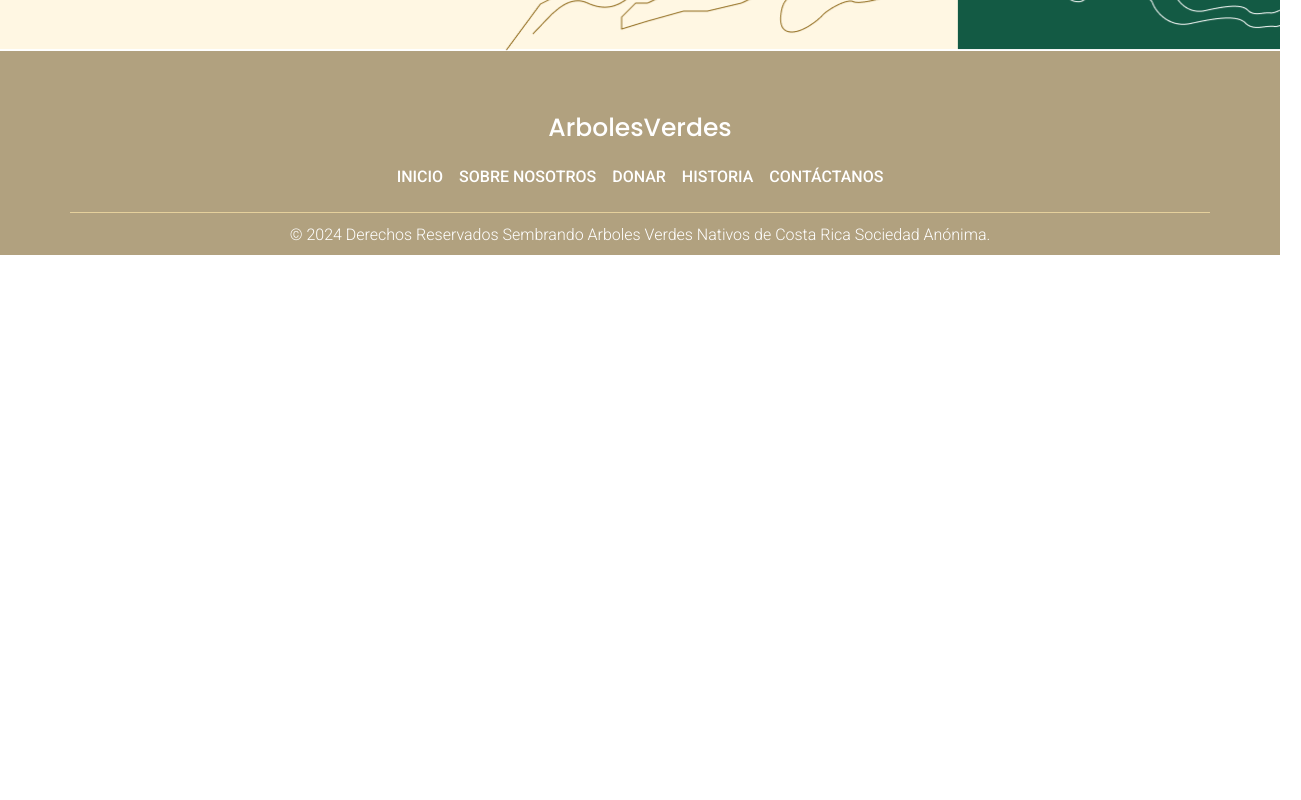
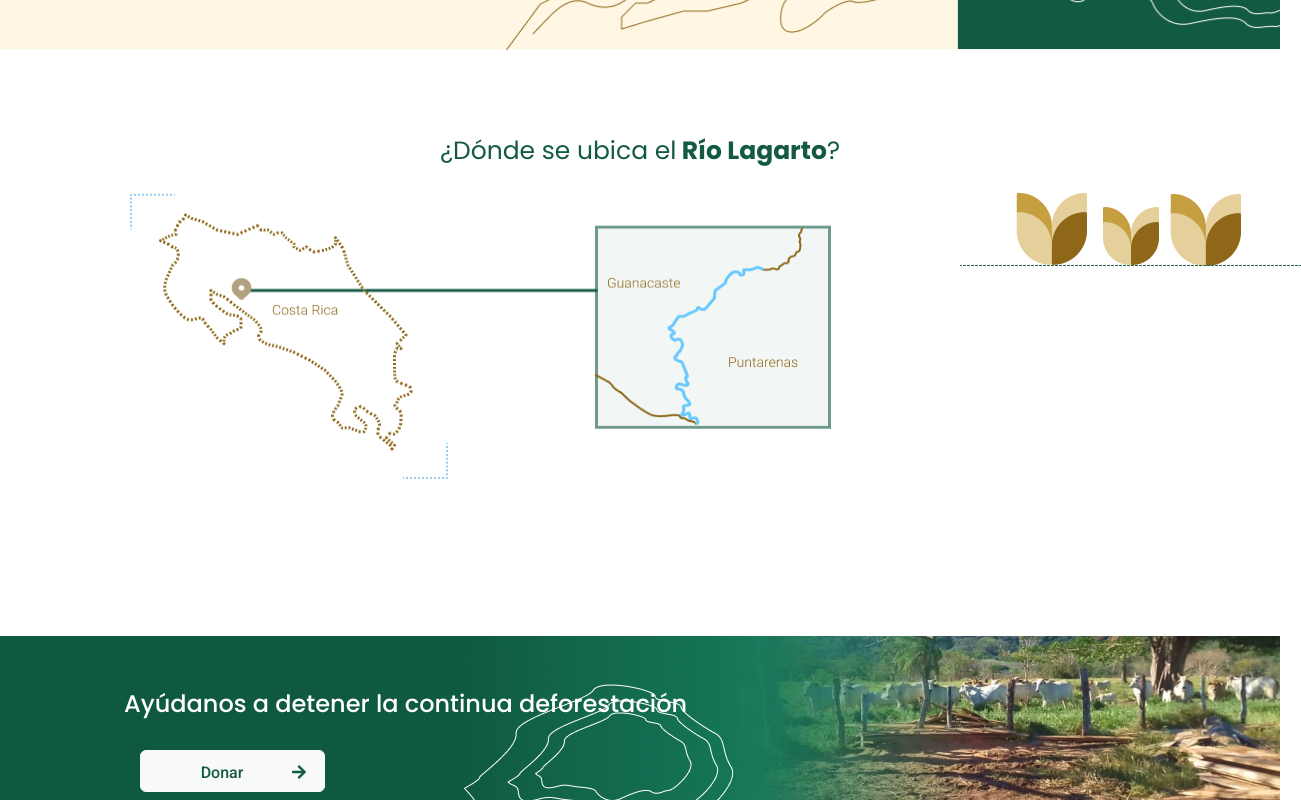
Before and after one commit to angie1798/ArbolesVerdesFront, a React (Create React App) app: page / in a window 1280 px wide. Shown: the part 1440-2240 px from the top of the page, 1301 px wide, since content can reach past the window. Before the commit the page ends 1695 px from the top, so only its background shows below. Built offline with nearby package versions, Linux system fonts and the light colour scheme.

Commit message:
implement new sections from design. Needs to refine

```diff
--- /dev/null
+++ b/src/components/button.js
@@ -0,0 +1,23 @@
+import "../styles/style.css";
+import { FaArrowRight } from "react-icons/fa";
+
+function CustomButton({color, text, textColor, linkTo}){
+return(
+    <div className={`custom-button`}>
+        <a href={linkTo} className={textColor}>
+              <button
+                type="button"
+                className={`btn ${color} ${textColor} w-100 d-flex justify-content-center`}
+              >
+                <div className="w-100 roboto-medium textArrowButton">
+                  {text}
+                </div>
+                <div className="arrow">
+                  <FaArrowRight />
+                </div>
+              </button>
+            </a>
+    </div>
+);
+}
+export default CustomButton;
--- a/src/pages/home.js
+++ b/src/pages/home.js
@@ -1,7 +1,9 @@
 import "../styles/style.css";
 import tree from "../img/trees.png";
 import deforestation from "../img/Deforestation.png"
-import { Button } from "bootstrap";
+import ubicacion from "../img/Ubicacion.png"
+import plantitas from "../img/plantitas.png"
+import CustomButton from "../components/button"
 import { FaArrowRight } from "react-icons/fa";
 
 function Home() {
@@ -20,19 +22,7 @@ function Home() {
             nisi. Nullam metus eros, dignissim in rutrum nec, egestas ac
           </p>
           <div className="buttonToDonate">
-            <a href="/donate">
-              <button
-                type="button"
-                className="btn btn-light w-100 d-flex justify-content-center"
-              >
-                <div className="w-100 roboto-medium textArrowButton">
-                  Donar
-                </div>
-                <div className="arrow">
-                  <FaArrowRight />
-                </div>
-              </button>
-            </a>
+          <CustomButton color="btn-light" textColor="text-green" text={"Donar"} linkTo={"/"}/>
           </div>
         </div>
       </div>
@@ -58,19 +48,7 @@ function Home() {
             ut, sagittis a tortor. Aliquam erat.
           </p>
           <div className="container-button-whoWeAre">
-            <a href="/donate">
-              <button
-                type="button"
-                className="btn w-100 d-flex justify-content-center"
-              >
-                <div className="w-100 roboto-medium textArrowButton">
-                  Ver más
-                </div>
-                <div className="arrow">
-                  <FaArrowRight />
-                </div>
-              </button>
-            </a>
+           <CustomButton color="custom-button-green" textColor="text-white" text={"Ver más"} linkTo={"/about-us"}/>
           </div>
         </div>
       </div>
@@ -85,25 +63,34 @@ function Home() {
           <p className="problematica-text">Lorem ipsum dolor sit amet, consectetur adipiscing elit.
             Sed ac justo nisi. Nullam metus eros, dignissim in rutrum.</p>
             <div className="container-button-whoWeAre problematica-button">
-            <a href="/donate">
-              <button
-                type="button"
-                className="btn w-100 d-flex justify-content-center"
-              >
-                <div className="w-100 roboto-medium textArrowButton">
-                  Ver más
-                </div>
-                <div className="arrow">
-                  <FaArrowRight />
-                </div>
-              </button>
-            </a>
+            <CustomButton color="custom-button-green" textColor="text-white" text={"Ver más"} linkTo={"/about-us"}/>
           </div>
         </div>
         <div className="container-right">
           <img src={deforestation}/>
         </div>
       </div>
+      {/*fin de la sección 3*/}
+      {/**inicio de la seccion 4 */}
+      <h3 className="poppins-regular title-ubicacion">¿Dónde se ubica el <b>&nbsp;Río Lagarto</b>?</h3>
+      <div className="w-100 d-flex container-ubicacion">
+        <div className="w-75 d-flex justify-content-center bbb ">
+          <img src={ubicacion}/>
+        </div>
+        <div className="w-25">
+          <img src={plantitas}/>
+        </div>
+      </div>
+      {/**fin de la seccion 4 */}
+      {/**inicio de la seccion 5 */}
+      <div className="container-donar">
+        <h4 className="poppins-medium text-white">Ayúdanos a detener
+        la continua deforestación</h4>
+        <CustomButton color="btn-light problematica-button" textColor="text-green" text={"Donar"} linkTo={"/"}/>
+      </div>
+      {/**fin de la seccion 5 */}
+      {/**inicio de la seccion 6 */}
+      {/**fin de la seccion 6 */}
     </div>
   );
 }
--- a/src/styles/style.css
+++ b/src/styles/style.css
@@ -179,7 +179,10 @@ p{
 .text-black{
   color:black;
 }
-.buttonToDonate{
+.text-green{
+  color: #135A44;
+}
+/* .buttonToDonate{
   width:150px;
 }
 .buttonToDonate>a{
@@ -193,7 +196,7 @@ p{
 }
 .buttonToDonate>a>button>div{
   color: #135A44;
-}
+} */
 
 .textArrowButton{
   height: 16px;
@@ -244,26 +247,29 @@ p{
   flex-direction: column;
   justify-content: center;
 }
-.container-button-whoWeAre,
-.buttonToDonate{
+.custom-button{
   width:185px;
   margin-top: 31px;
 }
 
-.container-button-whoWeAre>a{
+.custom-button>a{
   text-decoration:none;
 }
-.container-button-whoWeAre>a>button{
-  background-color: #135A44 !important;
+.custom-button>a>button{
   text-decoration:none;
-  color:white;
   padding-top: 12px;
   padding-bottom: 12px;
   padding-right: 17px;
 }
-.container-button-whoWeAre>a>button:hover, .container-button-whoWeAre>a>button:focus, .container-button-whoWeAre>a>button:active{
+
+.custom-button-green:hover, .custom-button-green:focus, .custom-button-green:active{
   color:white;
 }
+
+.custom-button-green{
+  background-color: #135A44 !important;
+}
+
 .container-principal{
   display:flex;
   width:100%;
@@ -283,6 +289,35 @@ p{
 
 .problematica-button{
   margin-left:140px;
+}
+
+.container-ubicacion{
+  min-height:450px;
+}
+
+.bbb{
+  max-height:293px;
+}
+
+.title-ubicacion{
+  color:#135A44;
+  font-size: 25px;
+  margin-top: 85px;
+  margin-bottom:20px;
+  display:flex;
+  justify-content:center;
+}
+.container-donar{
+  background-image: url("../img/CallToAction.png");
+  min-height: 239px;
+  background-repeat: no-repeat;
+  background-size: cover;
+}
+
+.container-donar>h4{
+  padding-left:124px;
+  padding-top:54px;
+  margin-botton:25px;
 }
 @media only screen and (min-width: 720px) {
 
```
